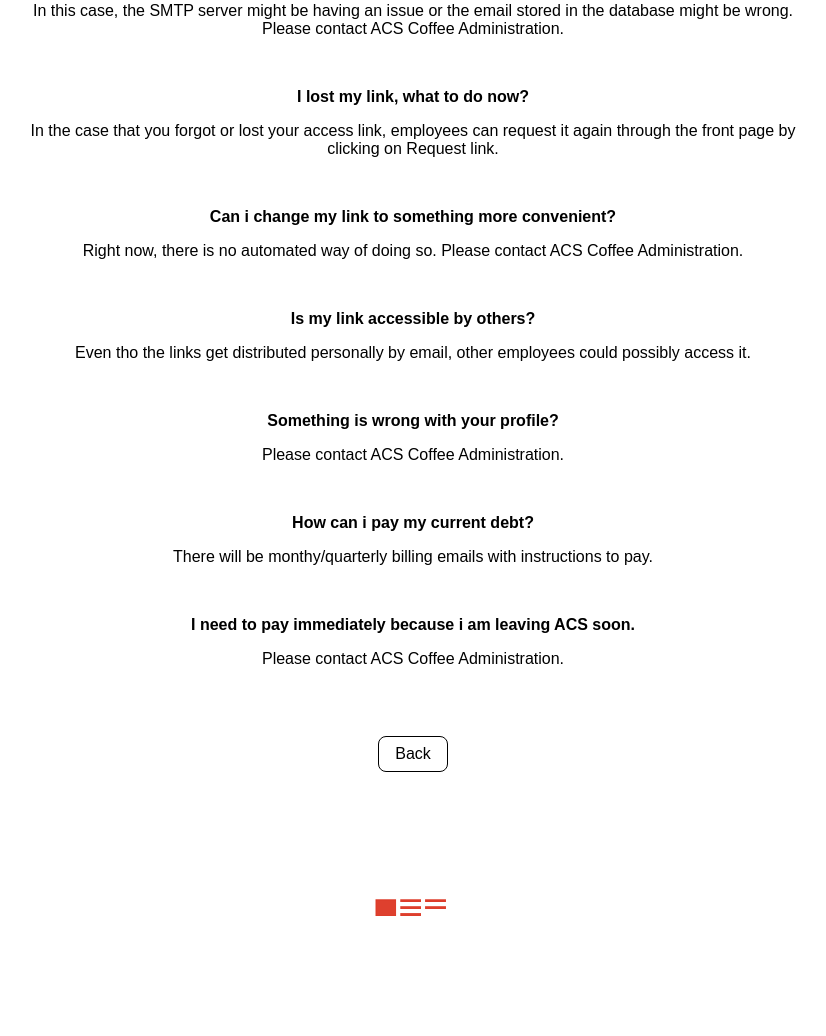
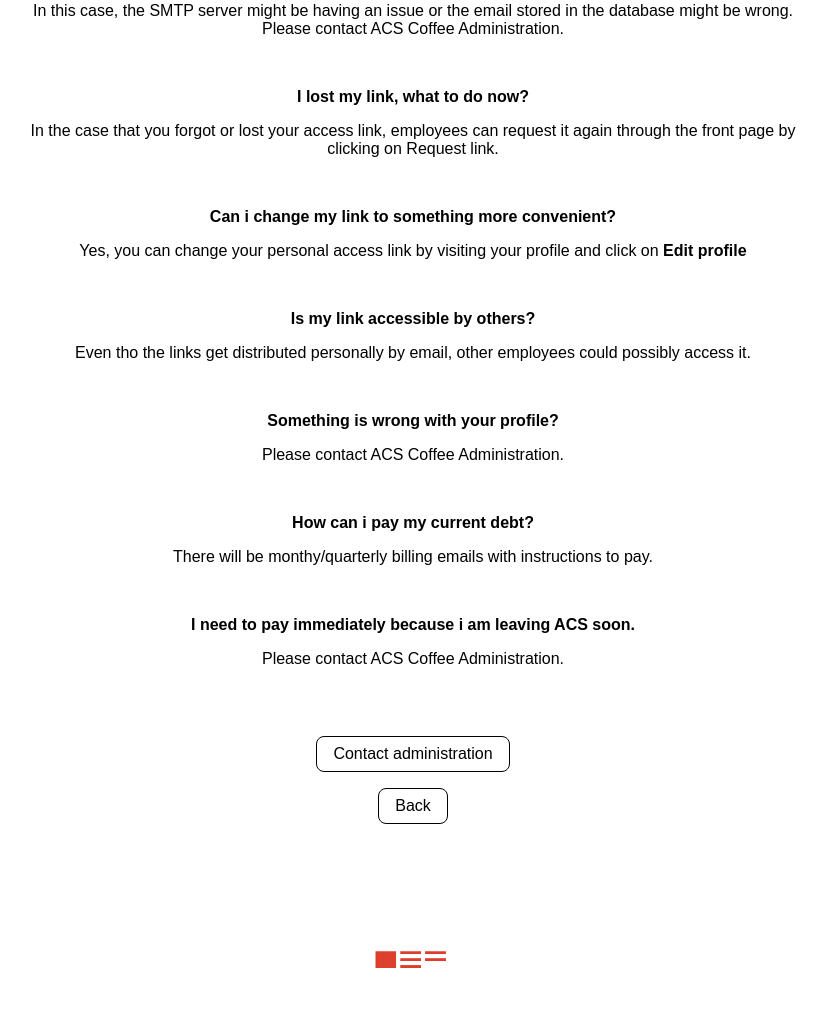
Before and after one commit to UniqueGithubUsername/acs-coffee, a Django app: page /faq/ in a window 1280 px wide. Shown: the part 1168-2204 px from the top of the page, without its empty margins (227-1053 px from the left). Before the commit the page ends 2084 px from the top, so only its background shows below. Run offline with Django 4.2, Linux system fonts and the light colour scheme.

Commit message:
Contact administration button

```diff
--- a/acs_coffee_management/main/templates/main/faq.html
+++ b/acs_coffee_management/main/templates/main/faq.html
@@ -42,7 +42,7 @@
 		<p class="acs-card-text">In the case that you forgot or lost your access link, employees can request it again through the front page by clicking on Request link.</p>
 		<br>
 		<p class="acs-card-label">Can i change my link to something more convenient?</p>
-		<p class="acs-card-text">Right now, there is no automated way of doing so. Please contact ACS Coffee Administration.</p>
+		<p class="acs-card-text">Yes, you can change your personal access link by visiting your profile and click on <b>Edit profile</b></p>
 		<br>
 		<p class="acs-card-label">Is my link accessible by others?</p>
 		<p class="acs-card-text">Even tho the links get distributed personally by email, other employees could possibly access it.</p>
@@ -57,6 +57,7 @@
 		<p class="acs-card-text">Please contact ACS Coffee Administration.</p>
 		<br>
 		<br>
+		<p><a class="acs-button" href="mailto:lukas.lenz@eonerc.rwth-aachen.de">Contact administration</a></p>
 		<p><a class="acs-button" href="{% url 'index' %}">Back</a></p>
 	</div>
 {% endblock %}
```
Also changed, not shown: acs_coffee_management/db.sqlite3.
